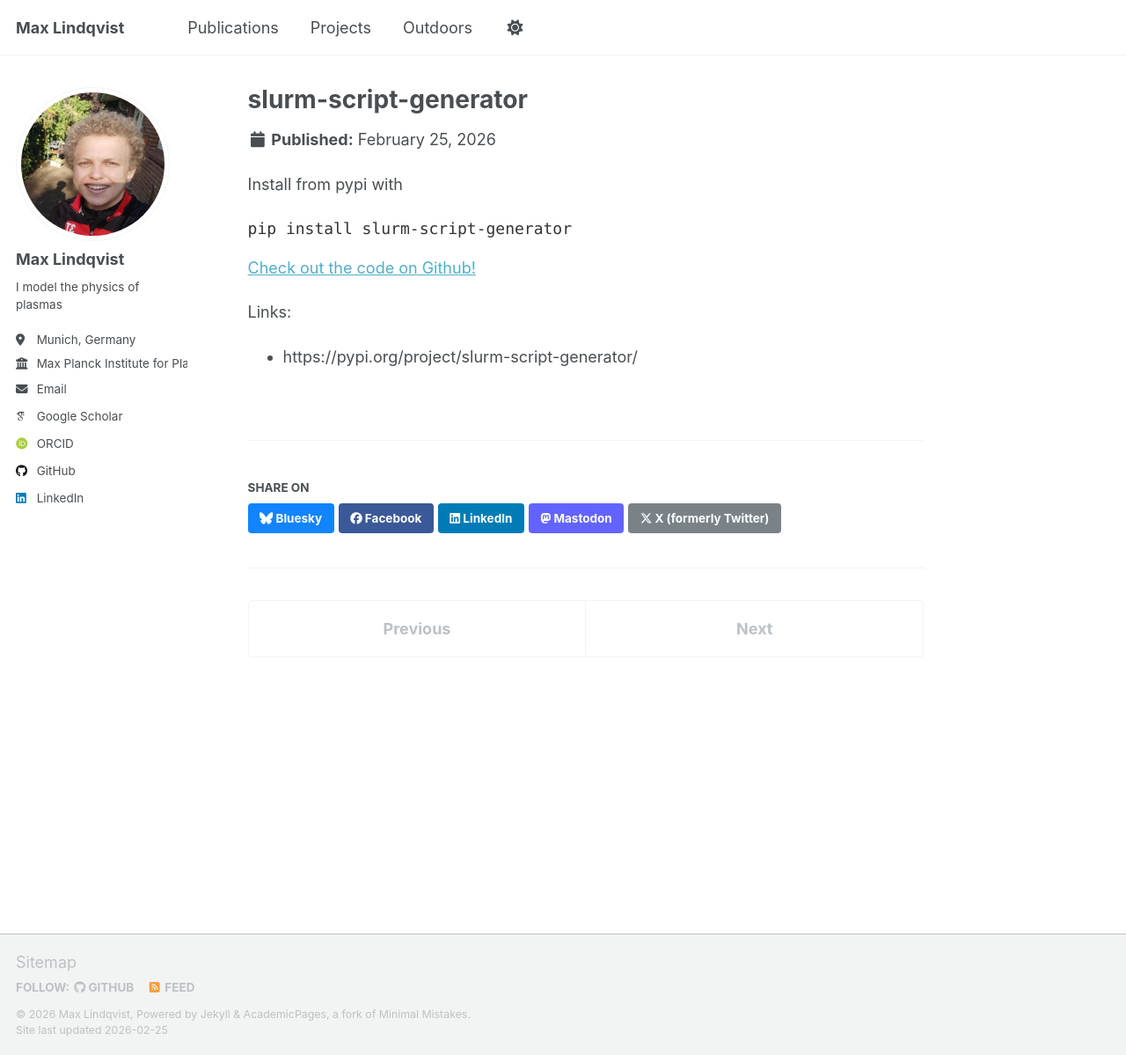
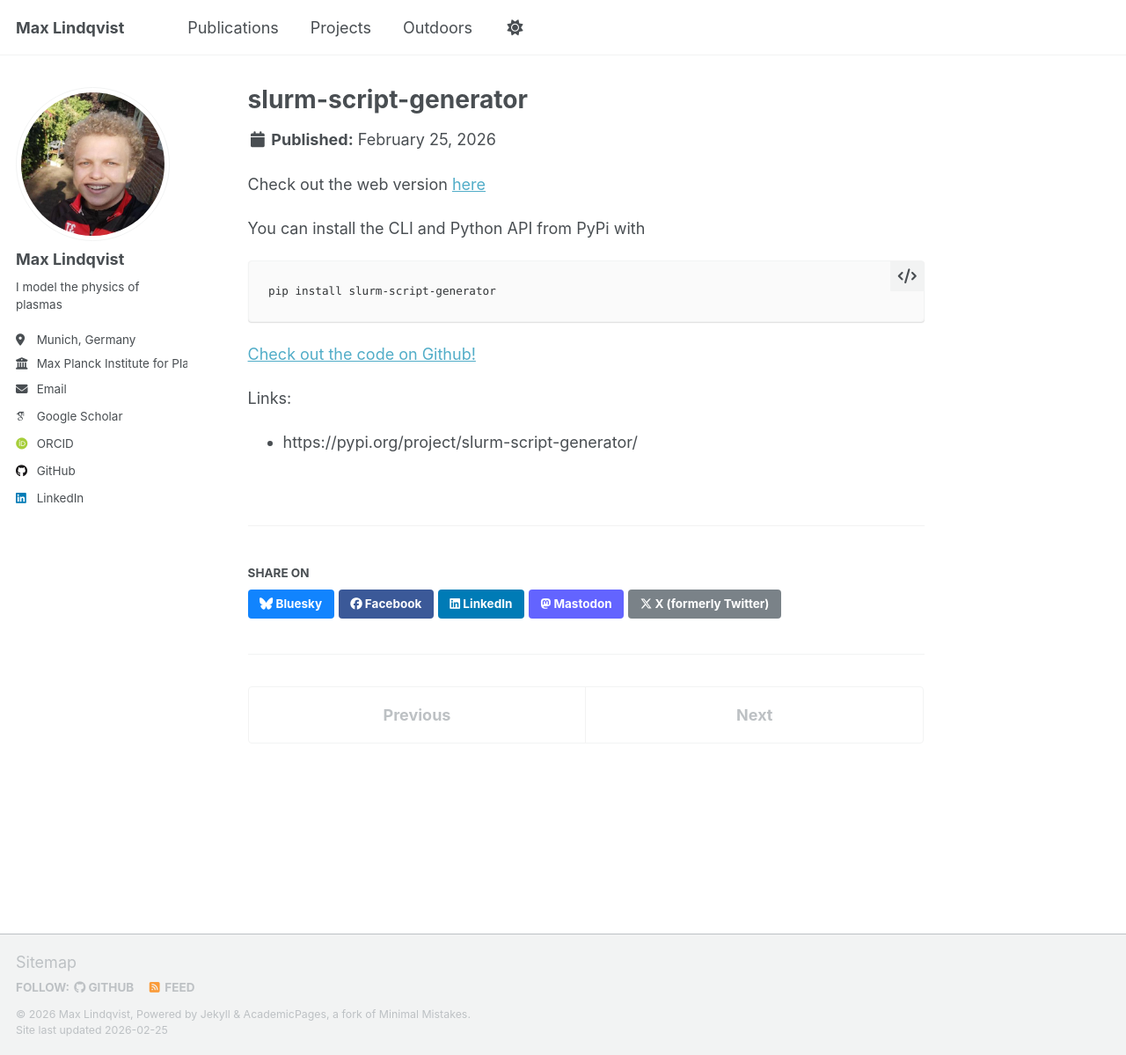
Before and after one commit to max-models/max-models.github.io, a Jekyll site: the page built from _portfolio/9-slurm-script-generator.md, in a window 1280 px wide and 1199 px high. Shown: the whole window at 88% size. Built offline with Jekyll 4.4.1, drawn with Linux system fonts in a browser that asks for light colours; some web fonts are replaced; a script that is not in the unit is left out.

Commit message:
Update links for slurm-script-generator
Updated installation instructions and added a link to the web version.

`````diff
--- a/_portfolio/9-slurm-script-generator.md
+++ b/_portfolio/9-slurm-script-generator.md
@@ -4,9 +4,11 @@ excerpt: "Generate a slurm scripts from the console"
 collection: portfolio
 ---
 
-Install from pypi with
+Check out the web version [here](https://slurm-script-generator.github.io)
 
-````
+You can install the CLI and Python API from PyPi with
+
+```
 pip install slurm-script-generator
 ```
 
`````
